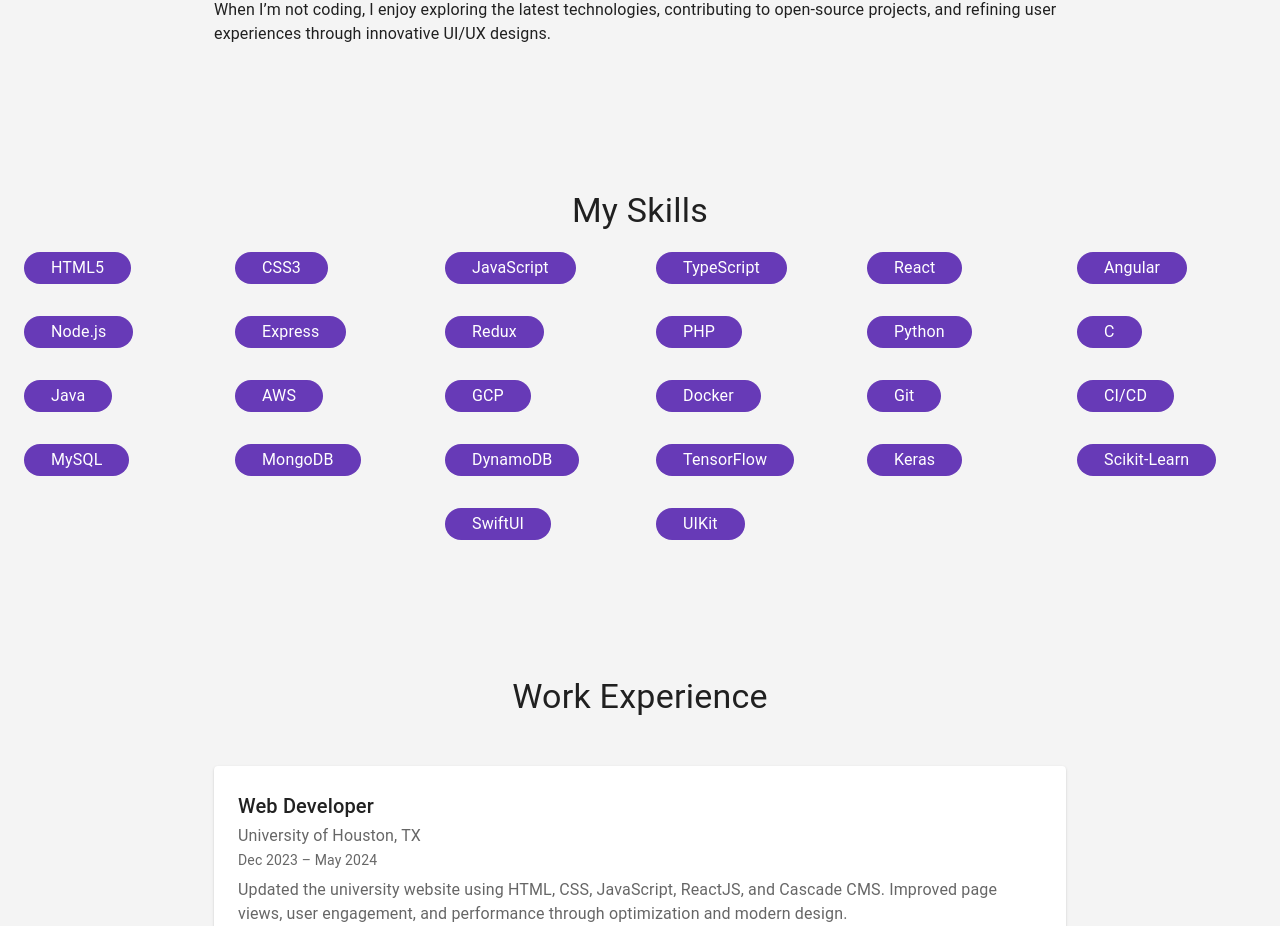
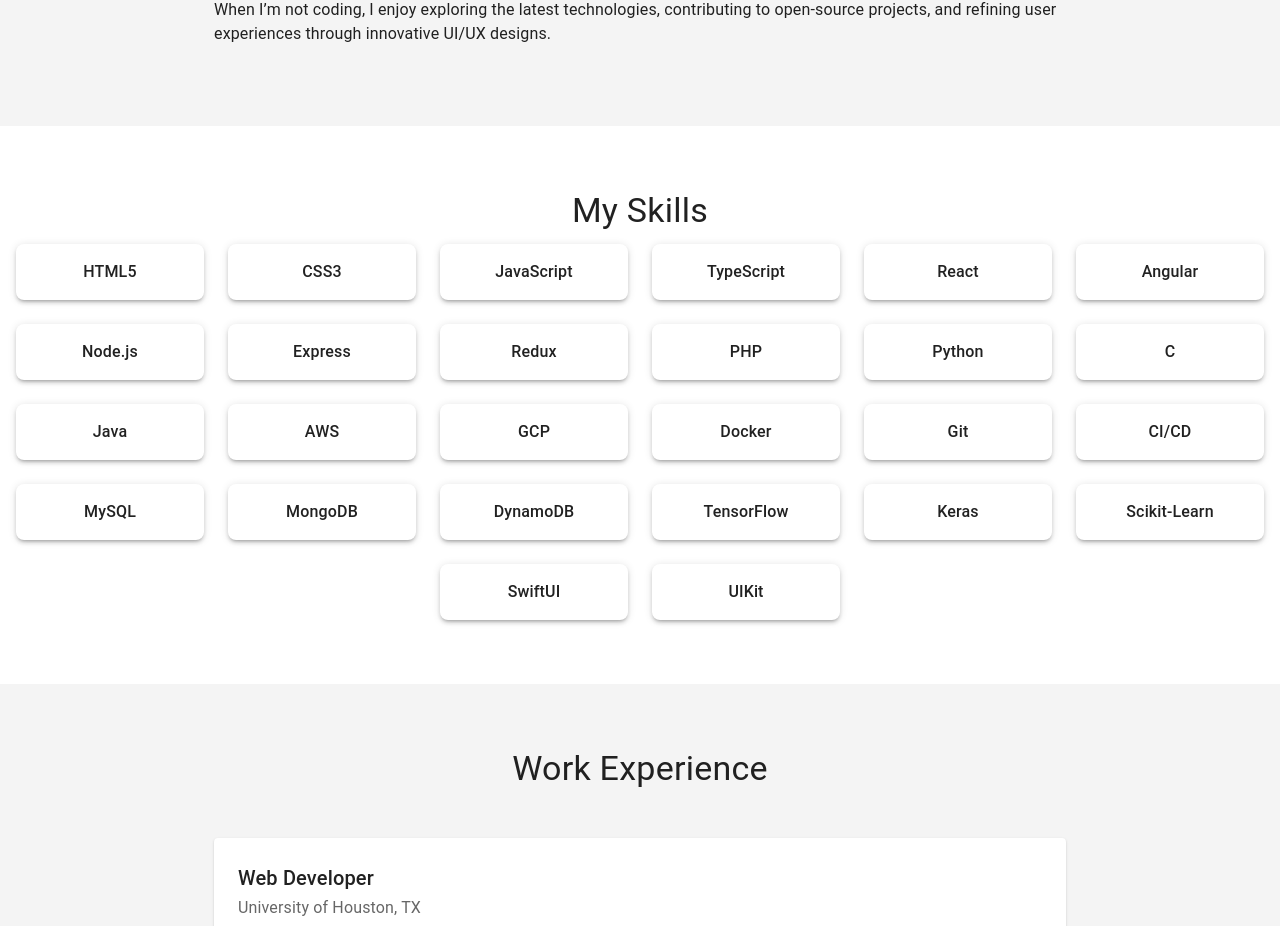
Before and after one commit to Mythili-Aitha/responsive-portfolio, a React (Create React App) app: page / in a window 1280 px wide. Shown: the part 840-1766 px from the top of the page. Built offline with nearby package versions, Linux system fonts and the light colour scheme.

Commit message:
updated skills.jsx

```diff
--- a/src/components/Skills.jsx
+++ b/src/components/Skills.jsx
@@ -1,5 +1,5 @@
 import React from 'react';
-import { Box, Typography, Grid, Chip } from '@mui/material';
+import { Box, Typography, Grid, Paper } from '@mui/material';
 import Tilt from 'react-parallax-tilt';
 
 const skills = [
@@ -33,20 +33,31 @@
 
 const Skills = () => {
   return (
-    <Box id="skills" sx={{ py: { xs: 4, sm: 6, md: 8 }, px: 2 }}>
+    <Box id="skills" sx={{ py: { xs: 4, sm: 6, md: 8 }, px: 2, backgroundColor: 'background.paper' }}>
       <Typography variant="h4" align="center" gutterBottom>
         My Skills
       </Typography>
-      <Grid container spacing={2} justifyContent="center">
+      <Grid container spacing={3} justifyContent="center">
         {skills.map((skill, index) => (
-          <Grid item xs={6} sm={4} md={3} lg={2} key={index}>
-            <Tilt tiltMaxAngleX={10} tiltMaxAngleY={10}>
-              <Chip
-                label={skill}
-                sx={{ m: 1, fontSize: '1rem', padding: '10px 15px' }}
-                color="primary"
-                clickable
-              />
+          <Grid item key={index} xs={6} sm={4} md={3} lg={2}>
+            <Tilt tiltMaxAngleX={20} tiltMaxAngleY={20} transitionSpeed={300}>
+              <Paper
+                elevation={3}
+                sx={{
+                  p: 2,
+                  textAlign: 'center',
+                  borderRadius: 2,
+                  transition: 'transform 0.3s ease, box-shadow 0.3s ease',
+                  '&:hover': {
+                    transform: 'scale(1.05)',
+                    boxShadow: '0px 4px 20px rgba(0, 0, 0, 0.2)',
+                  },
+                }}
+              >
+                <Typography variant="body1" fontWeight="medium">
+                  {skill}
+                </Typography>
+              </Paper>
             </Tilt>
           </Grid>
         ))}
```
